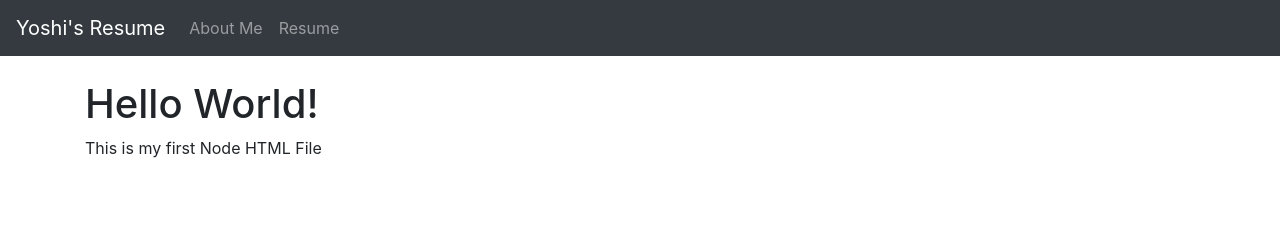
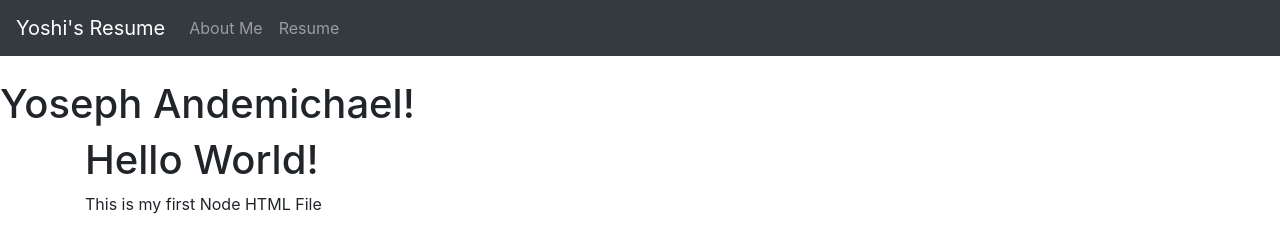
Before and after one commit to yoseph007/intro-to-nodejs, a plain HTML site: page index.html in a window 1280 px wide. Drawn offline with nearby package versions, Linux system fonts and the light colour scheme.

Commit message:
Tweaked index.html title

```diff
--- a/index.html
+++ b/index.html
@@ -8,7 +8,7 @@
     <!-- Bootstrap CSS -->
     <link rel="stylesheet" href="https://stackpath.bootstrapcdn.com/bootstrap/4.3.1/css/bootstrap.min.css" integrity="sha384-ggOyR0iXCbMQv3Xipma34MD+dH/1fQ784/j6cY/iJTQUOhcWr7x9JvoRxT2MZw1T" crossorigin="anonymous">
 
-    <title>Hello World!</title>
+    <title>Yoseph Andemichael!</title>
   </head>
   <body>
       <nav class="navbar navbar-expand-lg navbar-dark bg-dark">
@@ -29,6 +29,7 @@
           </div>
         </nav>
         <br />
+        <h1>Yoseph Andemichael!</h1>
         <div class="container">
           <h1>Hello World!</h1>
           <p>This is my first Node HTML File</p>
```
